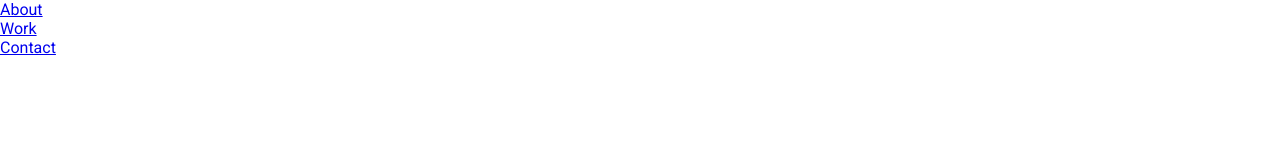
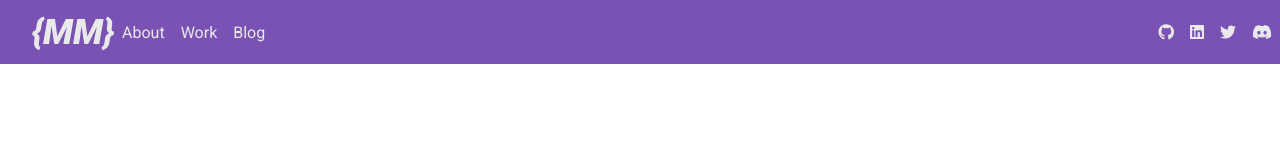
Before and after one commit to michalmaksymow/Html-Css-Microdesigns, a website: page fcc-5-personal-portfolio/index.html in a window 1280 px wide. Drawn offline with Linux system fonts and the light colour scheme.

Commit message:
Create navigation

```diff
--- a/fcc-5-personal-portfolio/index.html
+++ b/fcc-5-personal-portfolio/index.html
@@ -1,3 +1,9 @@
+<!-- This webpage was designed purely for educational purposes and is not meant to be used commercially  -->
+<!-- Created to complete freecodecamp.org "Responsive web design" project 5: -->
+<!-- https://www.freecodecamp.org/learn/responsive-web-design/responsive-web-design-projects/build-a-personal-portfolio-webpage -->
+<!-- Copyright © Michał Maksymów (aka. mmxm) -->
+<!-- Page navigation bar inspired by bootstrap's landing page navbar: -->
+<!-- https://getbootstrap.com/ -->
 <!DOCTYPE html>
 <html lang="en">
   <head>
@@ -10,17 +16,41 @@
       href="https://fonts.googleapis.com/css2?family=Roboto:ital,wght@0,100;0,300;0,400;0,500;0,700;0,900;1,100;1,300;1,400;1,500;1,700;1,900&display=swap"
       rel="stylesheet"
     />
+    <link
+      rel="stylesheet"
+      href="https://cdnjs.cloudflare.com/ajax/libs/font-awesome/5.15.3/css/all.min.css"
+    />
     <link rel="stylesheet" href="css/style.css" />
     <script defer="defer" src="js/index.js"></script>
   </head>
 
   <body>
     <nav class="navbar">
-      <ul class="navbar__list">
-        <li class="navbar__item"><a href="#" class="navbar__link">About</a></li>
-        <li class="navbar__item"><a href="#" class="navbar__link">Work</a></li>
-        <li class="navbar__item"><a href="#" class="navbar__link">Contact</a></li>
-      </ul>
+      <div class="navbar__left">
+        <h2 class="navbar__initials">{MM}</h2>
+        <ul class="navbar__list">
+          <li class="navbar__item"><a href="#" class="navbar__link">About</a></li>
+          <li class="navbar__item"><a href="#" class="navbar__link">Work</a></li>
+          <li class="navbar__item"><a href="#" class="navbar__link">Blog</a></li>
+        </ul>
+      </div>
+
+      <div class="navbar__right">
+        <ul class="navbar__list">
+          <li class="navbar__item">
+            <a href="#" class="navbar__link"><i class="fab fa-github"></i></a>
+          </li>
+          <li class="navbar__item">
+            <a href="#" class="navbar__link"><i class="fab fa-linkedin"></i></a>
+          </li>
+          <li class="navbar__item">
+            <a href="#" class="navbar__link"><i class="fab fa-twitter"></i></a>
+          </li>
+          <li class="navbar__item">
+            <a href="#" class="navbar__link"><i class="fab fa-discord"></i></a>
+          </li>
+        </ul>
+      </div>
     </nav>
   </body>
 </html>
--- a/fcc-5-personal-portfolio/sass/_base.scss
+++ b/fcc-5-personal-portfolio/sass/_base.scss
@@ -1,8 +1,10 @@
 // ------------------------------------------------------------
 // VARIABLES
 :root {
-  --color-white: #fff;
+  --color-white: #e9e9e9;
+  --color-white-lighten: #ffffff;
   --color-black: #000;
+  --color-main: #7952b3;
 
   --font-stack: "Roboto", sans-serif;
   --font-weight-default: 400;
@@ -26,9 +28,56 @@ body {
   box-sizing: border-box;
   font-family: var(--font-stack);
   font-weight: var(--font-weight-default);
+  color: var(--color-white);
 }
 
 // ------------------------------------------------------------
 // NAVBAR
 .navbar {
-}
+  position: static;
+  top: 0;
+  left: 0;
+  background-color: var(--color-main);
+  min-height: 4rem;
+  display: flex;
+  align-items: center;
+  justify-content: space-between;
+
+  &__left {
+    display: flex;
+    align-items: center;
+    margin-left: 2rem;
+  }
+
+  &__initials {
+    font-size: 2.2rem;
+    font-weight: 900;
+    font-style: italic;
+  }
+
+  &__list {
+    list-style: none;
+    display: flex;
+  }
+
+  &__item {
+    margin: 0 0.5rem;
+    padding: 0.5rem 0;
+  }
+
+  &__link {
+    &:link,
+    &:visited {
+      color: var(--color-white);
+      text-decoration: none;
+      font-weight: 400;
+      font-size: 1rem;
+
+      transition: color 0.2s;
+    }
+
+    &:hover {
+      color: var(--color-white-lighten);
+    }
+  }
+} //.navbar
```
Also changed, not shown: fcc-5-personal-portfolio/css/style.css.
